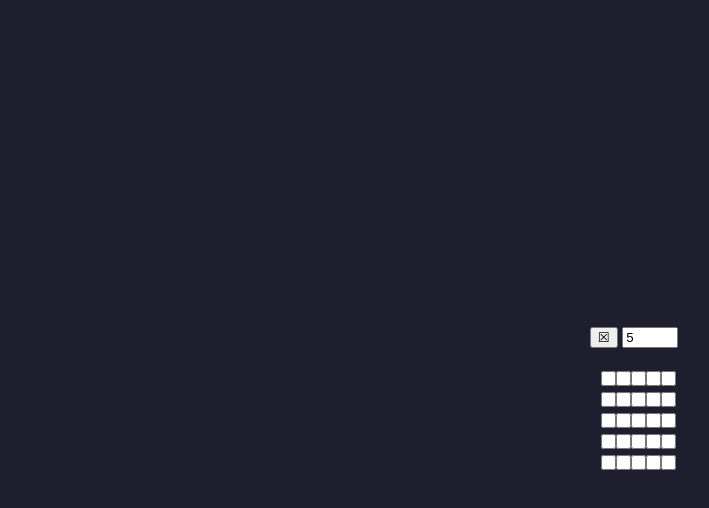
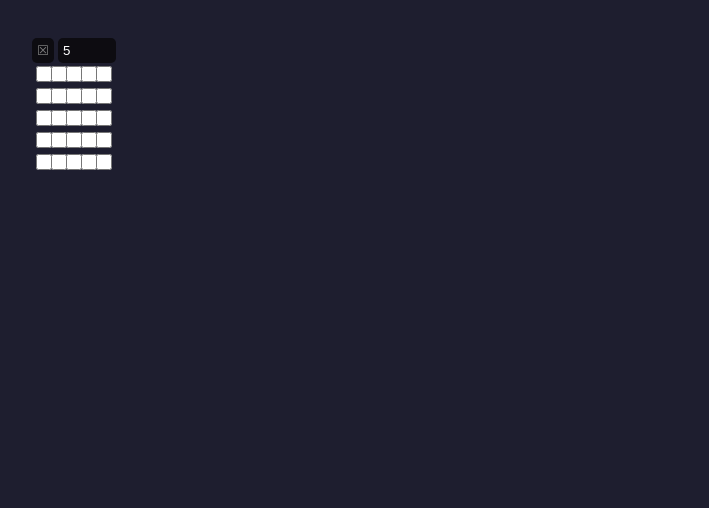
Before and after one commit to Wess64/text-thingy, a plain HTML site: page checkboxbox.html in a window 1280 px wide. Shown: the whole page, without its empty margins (6-715 px from the left). Drawn offline with Linux system fonts and the light colour scheme.

Commit message:
minigame :3

```diff
--- a/checkboxbox.html
+++ b/checkboxbox.html
@@ -6,19 +6,8 @@
   <title>☑︎</title>
   <style>
     body {
-      display: flex;
-      flex-direction: column;
-      align-items: center;
-      justify-content: center;
-      min-height: 100vh;
+      padding: 30px;
       background: #1e1e2f;
-      color: white;
-      margin: 0;
-      font-family: Arial, sans-serif;
-    }
-
-    #controls {
-      margin-bottom: 20px;
     }
 
     .grid {
@@ -27,18 +16,14 @@
     }
 
     input[type="checkbox"] {
-      width: 15px;
-      height: 15px;
-      border: 1px solid #666;
-      cursor: pointer;
+      width: 16px;
+      height: 16px;
     }
   </style>
 </head>
 <body>
-  <div id="controls">
-    <button onclick="clearGrid()">☒</button>
-    <input type="number" id="gridSize" min="1" max="10" value="5" onkeyup="generateGrid()">
-  </div>
+    <button onclick="clearGrid()" style="border:none; background-color:#0D0C11; border-radius:5px; padding:5px; color:gray;">☒</button>
+    <input type="number" id="gridSize" min="1" max="10" value="5" onkeyup="generateGrid()" style="border:none; background-color:#0D0C11; border-radius:5px; padding:5px; color:white;">
   <div id="grid" class="grid"></div>
 
   <script>
@@ -65,14 +50,10 @@
 
     function clearGrid() {
       document.querySelectorAll('.grid input[type="checkbox"]').forEach(checkbox => {
-        checkbox.checked = false; // Uncheck all blocks
-        checkbox.className = ''; // Reset block type
-        checkbox.style.background = '#444'; // Reset color
-
+        checkbox.checked = false;
       });
     }
 
-    // Initialize grid on load
     generateGrid();
   </script>
 </body>
```
